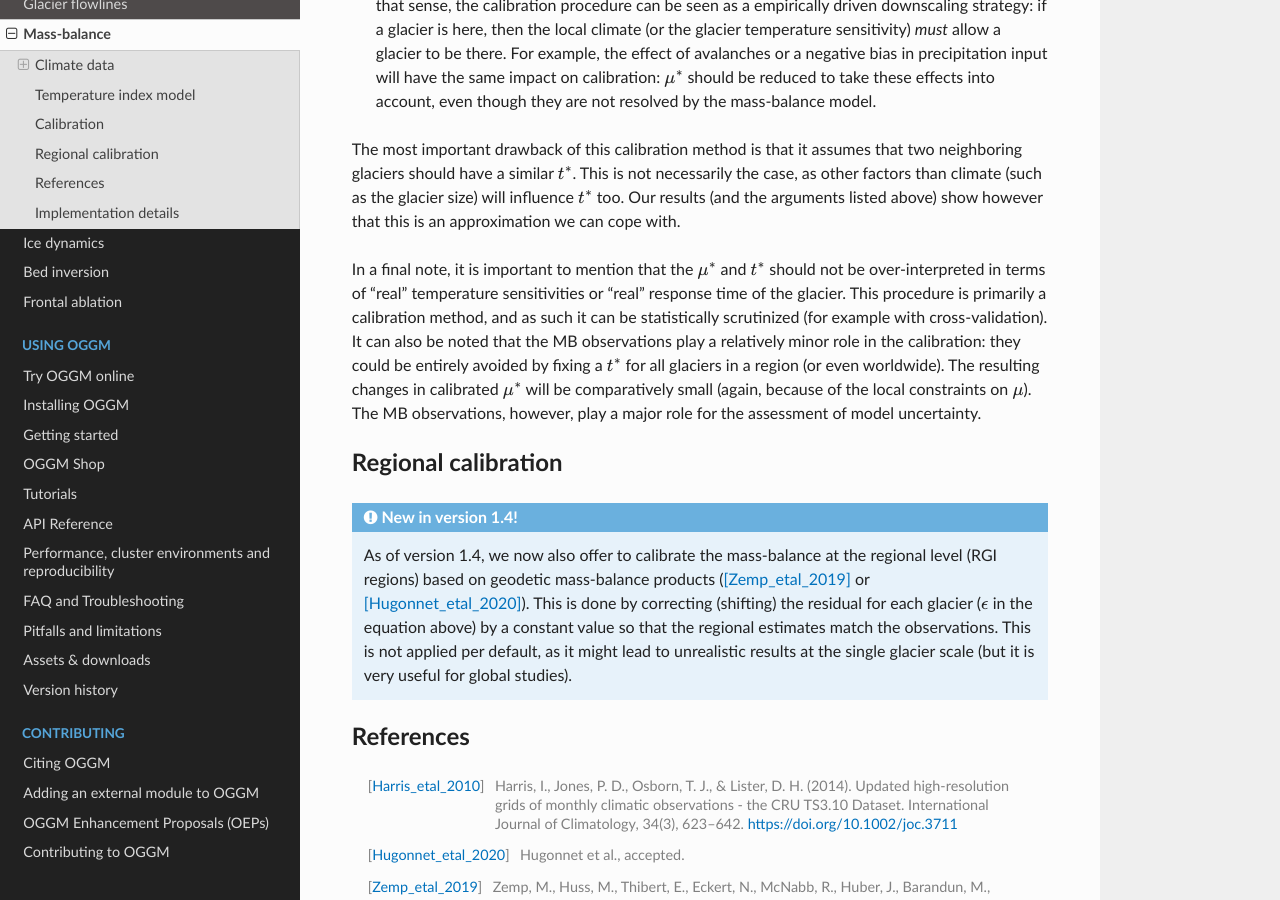
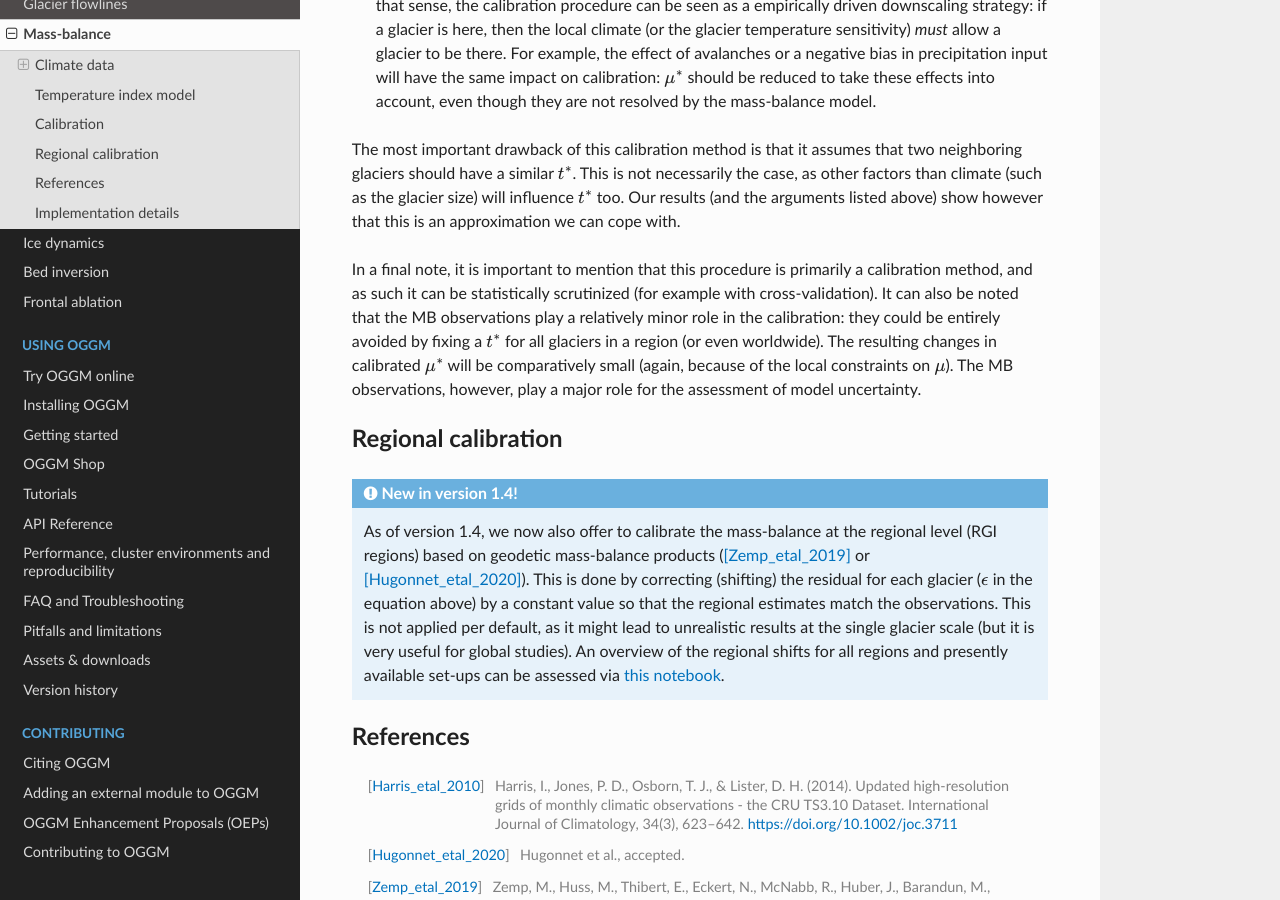
Before and after one commit to OGGM/oggm, a Sphinx documentation site: the page built from docs/mass-balance.rst, in a window 1280 px wide and 900 px high, scrolled down 4458 px. Built offline with Sphinx 7.4.7 and the Read the Docs theme 2.0.0, drawn with Linux system fonts in a browser that asks for light colours; the version number could not be read and is left out.

Commit message:
Small updates and new url for ref params

```diff
--- a/README.rst
+++ b/README.rst
@@ -68,7 +68,7 @@ About
         :alt: Linux build status
 
     .. image:: https://img.shields.io/badge/Cross-validation-blue.svg
-        :target: https://cluster.klima.uni-bremen.de/~github/crossval/
+        :target: https://cluster.klima.uni-bremen.de/~oggm/ref_mb_params/oggm_v1.4/crossval.html
         :alt: Mass-balance cross validation
 
     .. image:: https://readthedocs.org/projects/oggm/badge/?version=latest
--- a/docs/index.rst
+++ b/docs/index.rst
@@ -188,7 +188,7 @@ About
         :alt: Linux build status
 
     .. image:: https://img.shields.io/badge/Cross-validation-blue.svg
-        :target: https://cluster.klima.uni-bremen.de/~github/crossval/
+        :target: https://cluster.klima.uni-bremen.de/~oggm/ref_mb_params/oggm_v1.4/crossval.html
         :alt: Mass-balance cross validation
 
     .. image:: https://readthedocs.org/projects/oggm/badge/?version=latest
--- a/docs/mass-balance.rst
+++ b/docs/mass-balance.rst
@@ -255,10 +255,8 @@ necessarily the case, as other factors than climate (such as the glacier size)
 will influence :math:`t^*` too. Our results (and the arguments listed above)
 show however that this is an approximation we can cope with.
 
-In a final note, it is important to mention that the :math:`\mu^*` and
-:math:`t^*` should not be over-interpreted in terms of "real"
-temperature sensitivities or "real" response time of the glacier.
-This procedure is primarily a calibration method, and as such it can be
+In a final note, it is important to mention that this procedure
+is primarily a calibration method, and as such it can be
 statistically scrutinized (for example with cross-validation).
 It can also be noted that the MB observations play a
 relatively minor role in the calibration: they could be entirely avoided by
@@ -279,7 +277,9 @@ Regional calibration
    above) by a constant value so that the regional estimates match the
    observations. This is not applied per default, as it might lead to
    unrealistic results at the single glacier scale (but it is very useful
-   for global studies).
+   for global studies). An overview of the regional shifts for all regions
+   and presently available set-ups can be assessed via
+   `this notebook <https://cluster.klima.uni-bremen.de/~oggm/ref_mb_params/oggm_v1.4/compare_with_geod.html>`_.
 
 References
 ----------
--- a/docs/pitfalls.rst
+++ b/docs/pitfalls.rst
@@ -110,7 +110,7 @@ temperature sensitivity, the precipitation correction factor, etc. are
 calibrated based on the in-situ measurements provided by the WGMS
 (traditional mass-balance data). For more information about the procedure,
 see [Maussion_etal_2019]_ and our
-`performance monitoring website <https://cluster.klima.uni-bremen.de/~github/crossval/>`_.
+`performance monitoring website <https://cluster.klima.uni-bremen.de/~oggm/ref_mb_params/oggm_v1.4/crossval.html>`_.
 
 This, however, is not really "state of the art" anymore. Other recent
 studies by e.g. [Huss_Hock_2015]_ and [Zekollari_etal_2019]_
--- a/docs/practicalities.rst
+++ b/docs/practicalities.rst
@@ -399,7 +399,7 @@ not perfect, but we constantly seek to improve them:
     :alt: Linux build status
 
 .. image:: https://img.shields.io/badge/Cross-validation-blue.svg
-    :target: https://cluster.klima.uni-bremen.de/~github/crossval/
+    :target: https://cluster.klima.uni-bremen.de/~oggm/ref_mb_params/oggm_v1.4/crossval.html
     :alt: Mass-balance cross validation
 
 .. image:: https://readthedocs.org/projects/oggm/badge/?version=latest
```
Also changed, not shown: 2 other files.
